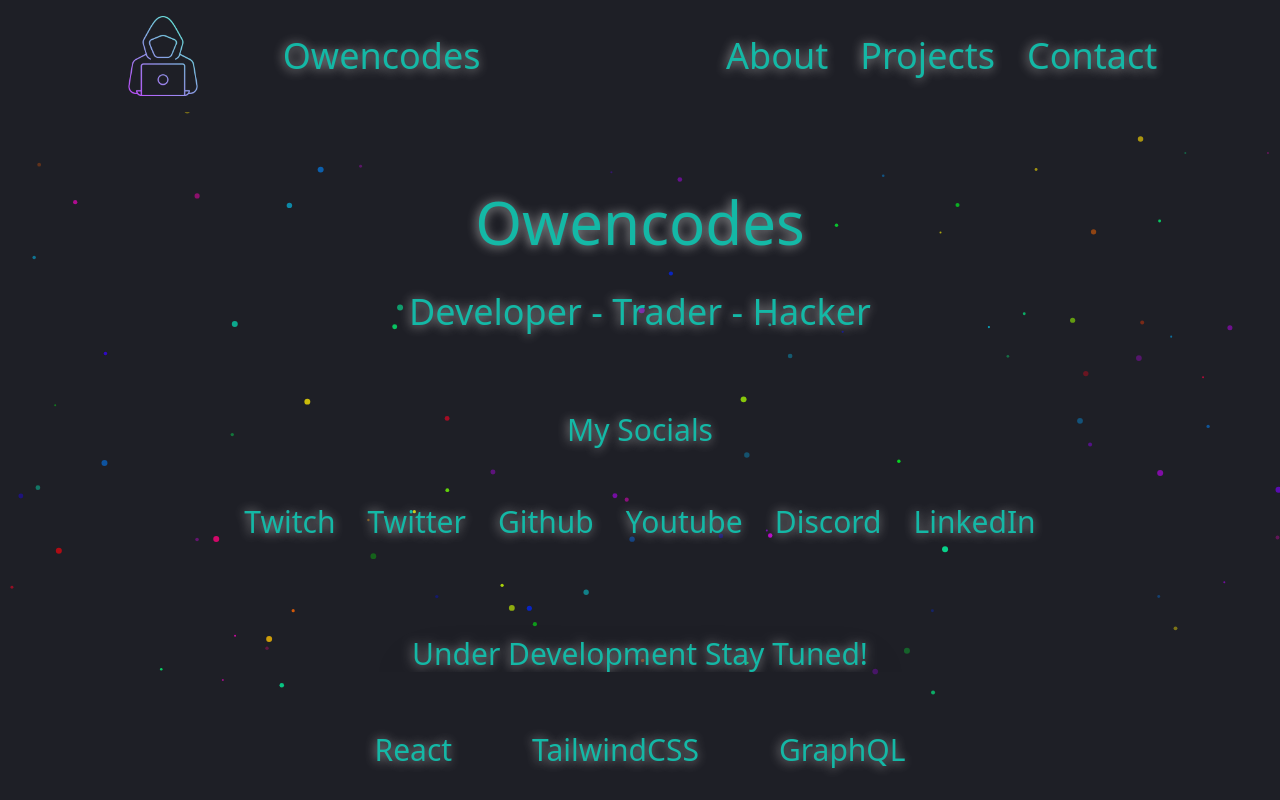
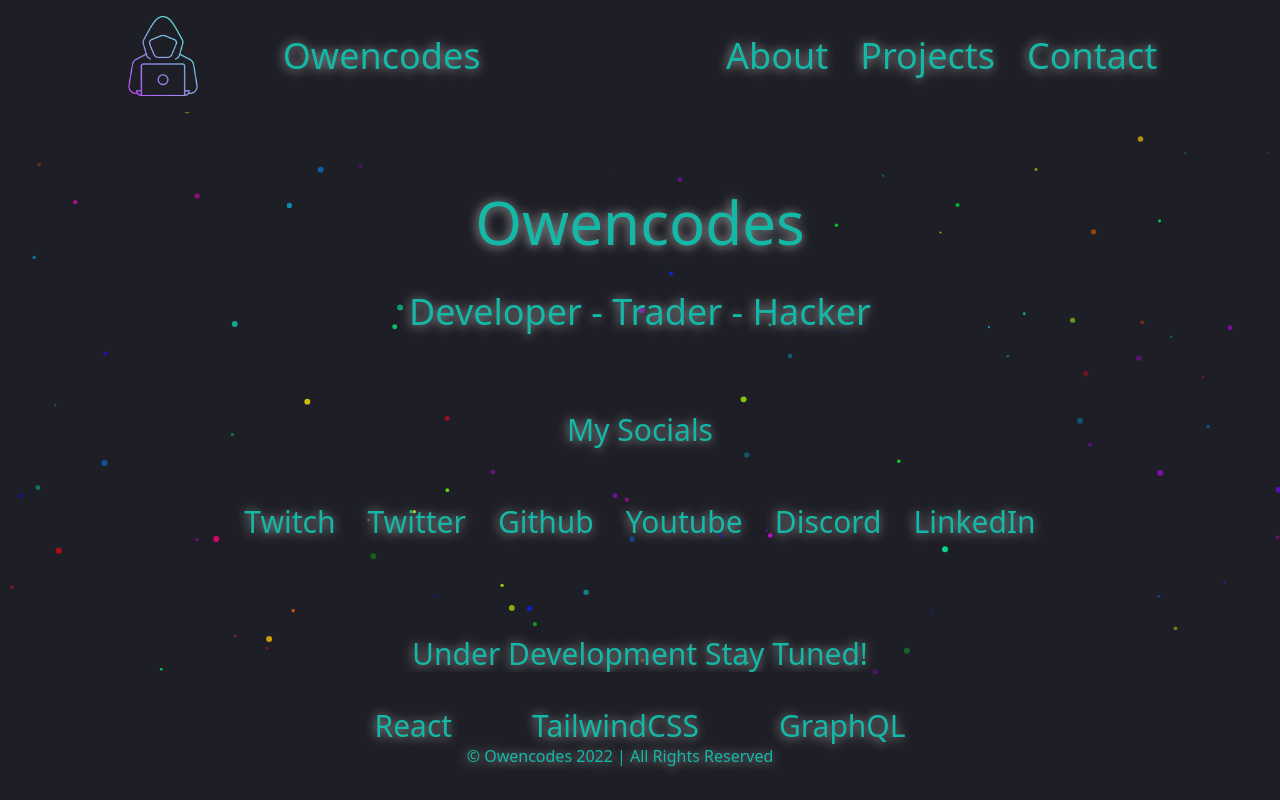
Before and after one commit to owenbcoding/owencodes-app, a React (Create React App) app: page / in a window 1280 px wide. Built offline with nearby package versions, Linux system fonts and the light colour scheme.

Commit message:
Add copy to the footer of the page

```diff
--- a/src/Home.js
+++ b/src/Home.js
@@ -1,13 +1,14 @@
-
 function Home() {
-
-  return (
-    <div className="absolute bottom-0 flex justify-center py-8 mx-auto mt-40 bg-[#1e1f26] w-full">
-            <a className="text-3xl text-teal-500 hover:text-gray-500 font-medium mx-10 cursor-pointer">React</a>
-            <a className="text-3xl text-teal-500 hover:text-gray-500 font-medium mx-10 cursor-pointer">TailwindCSS</a>
-            <a className="text-3xl text-teal-500 hover:text-gray-500 font-medium mx-10 cursor-pointer">GraphQL</a>
-    </div>
-  );
+	return (
+		<div className='mx-auto absolute bottom-0 py-8 mt-40 bg-[#1e1f26] w-full'>
+				<div className="flex justify-center mx-auto">
+					<a className='text-3xl text-teal-500 hover:text-gray-500 font-medium mx-10 cursor-pointer'>React</a>
+					<a className='text-3xl text-teal-500 hover:text-gray-500 font-medium mx-10 cursor-pointer'>TailwindCSS</a>
+					<a className='text-3xl text-teal-500 hover:text-gray-500 font-medium mx-10 cursor-pointer'>GraphQL</a>
+				</div>
+        <p className="text-teal-500 font-medium mr-10">&copy; Owencodes 2022 | All Rights Reserved</p>
+		</div>
+	)
 }
 
-export default Home;
+export default Home
```
